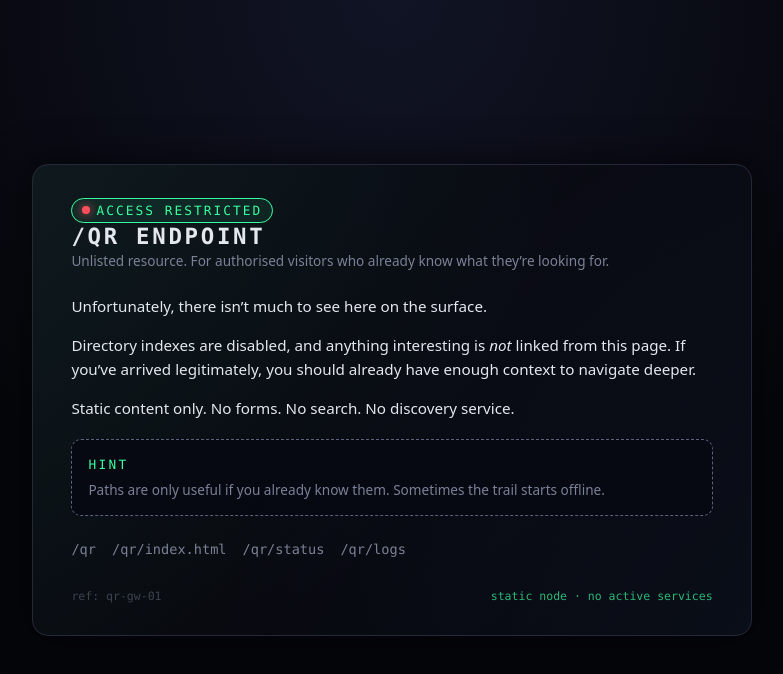
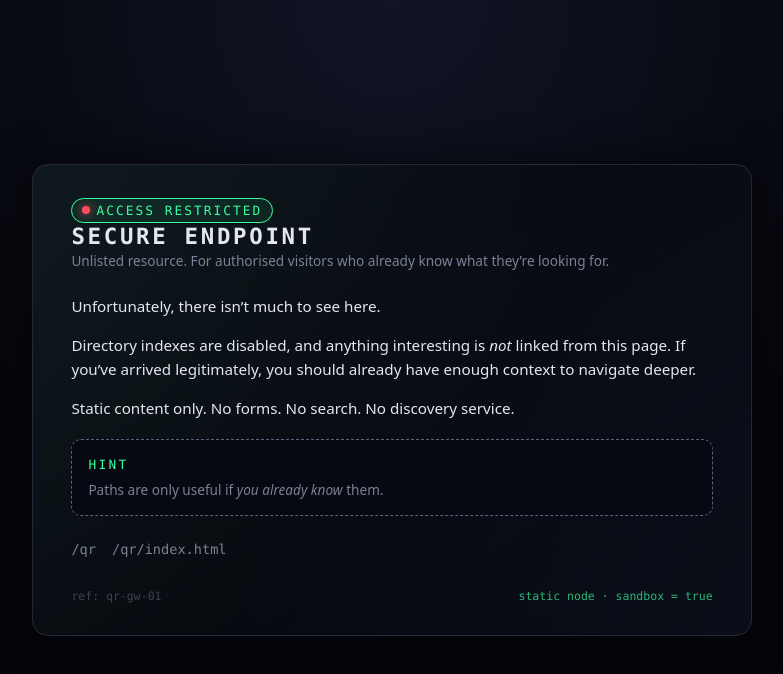
Before and after one commit to CrispyChips007/qr, a plain HTML site: page index.html in a window 1280 px wide. Shown: the whole page, without its empty margins (248-1031 px from the left). Drawn offline with Linux system fonts and the light colour scheme.

Commit message:
Update index.html
Tiny tweaks

```diff
--- a/index.html
+++ b/index.html
@@ -215,7 +215,7 @@
             <span class="tag-dot"></span>
             ACCESS RESTRICTED
           </div>
-          <h1>/qr endpoint</h1>
+          <h1>secure endpoint</h1>
           <div class="subtitle">
             Unlisted resource. For authorised visitors who already know what they’re looking for.
           </div>
@@ -224,7 +224,7 @@
 
       <main>
         <p>
-          Unfortunately, there isn’t much to see here on the surface.
+          Unfortunately, there isn’t much to see here.
         </p>
         <p>
           Directory indexes are disabled, and anything interesting is
@@ -238,8 +238,7 @@
         <div class="hint-box">
           <div class="hint-label">HINT</div>
           <div>
-            Paths are only useful if you already know them.
-            Sometimes the trail starts offline.
+            Paths are only useful if <em>you already know</em> them.
           </div>
         </div>
 
@@ -247,14 +246,12 @@
           <!-- harmless “loops” back to itself to add to the vibe -->
           <a href="./">/qr</a>
           <a href="index.html">/qr/index.html</a>
-          <a href="#">/qr/status</a>
-          <a href="#">/qr/logs</a>
         </div>
       </main>
 
       <footer>
         <div class="footer-id">ref: qr-gw-01</div>
-        <div class="footer-status-ok">static node · no active services</div>
+        <div class="footer-status-ok">static node · sandbox = true</div>
       </footer>
     </div>
   </div>
```
